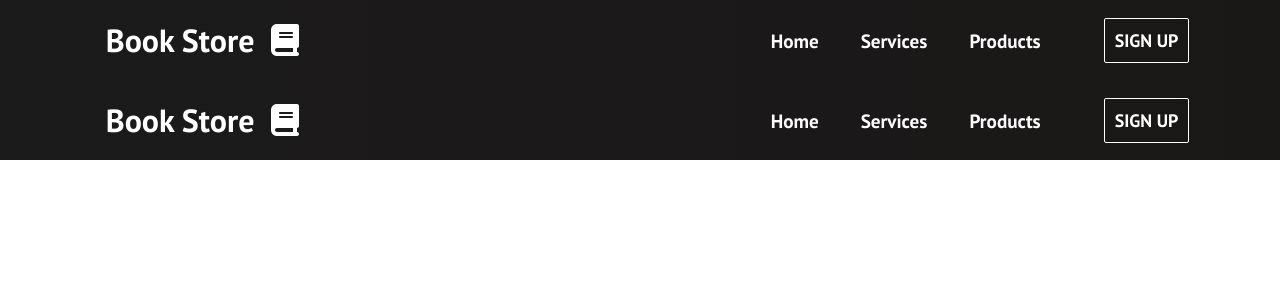
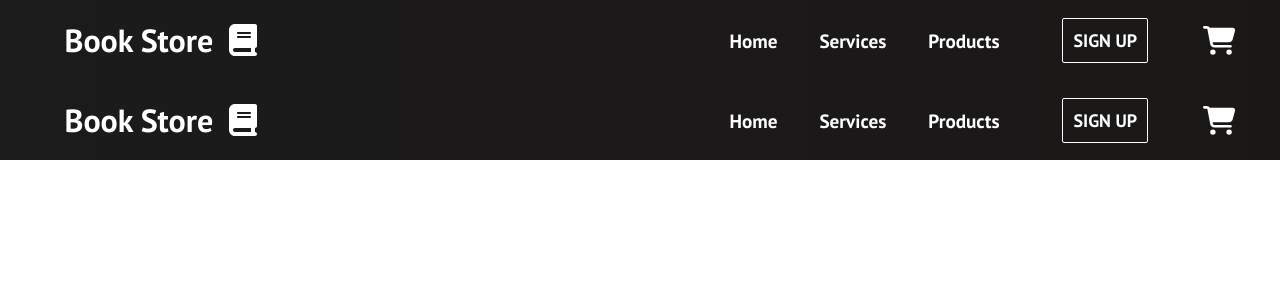
Before and after one commit to Dhruv100ni/Book-Selling-Website, a React (Create React App) app: page /Navbar in a window 1280 px wide. Shown: the top 300 px of the page. Built offline with nearby package versions, Linux system fonts and the light colour scheme.

Commit message:
fixing issues

```diff
--- a/src/components/Cards.css
+++ b/src/components/Cards.css
@@ -14,10 +14,18 @@
   color: #ff4244;
 }
 
-.heading_hr{
+.heading_hr1{
   border: 0.5px solid #1d6d86;
   width: 40%;
   margin: auto;
+  margin-bottom: 3px;
+}
+
+.heading_hr2{
+  border: 0.5px solid #1d6d86;
+  width: 30%;
+  margin: auto;
+  margin-bottom: 3px;
 }
 
 .card_container{
--- a/src/components/Cards.js
+++ b/src/components/Cards.js
@@ -242,7 +242,8 @@ const Cards = () => {
                 <div className="heading_div">
                     <div className="col-12 mb-5">
                         <h1 className='display-6 fw-bolder text-center' style={{fontFamily: "Oleo Script Swash Caps"}}>Latest Books</h1>
-                        <hr className='heading_hr'/>
+                        <hr className='heading_hr1'/>
+                        <hr className='heading_hr2'/>
                     </div>
                 </div>
 
--- a/src/components/Navbar.css
+++ b/src/components/Navbar.css
@@ -27,6 +27,12 @@
     position: sticky;
     top: 0;
     z-index: 999;
+  }
+
+  .cart_icon{
+    color: #fff;
+    margin-left: 50px;
+    font-size: 150%;
   }
 
   .navbar-container {
--- a/src/components/Navbar.js
+++ b/src/components/Navbar.js
@@ -4,10 +4,11 @@ import { Link } from 'react-router-dom';
 import './Navbar.css';
 import {  } from '@fortawesome/fontawesome-svg-core'
 import { fab } from '@fortawesome/free-brands-svg-icons'
-import { faBars, faTimes, faBook} from '@fortawesome/free-solid-svg-icons'
+import { faBars, faTimes, faBook, faCartShopping} from '@fortawesome/free-solid-svg-icons'
 import { FontAwesomeIcon } from '@fortawesome/react-fontawesome';
 
 import Signup from './Signup.js'
+import { color } from '@mui/system';
 
 
 
@@ -83,6 +84,7 @@ function Navbar() {
               window.location.href = './signup'
             }
           }>SIGN UP</Button>}
+          <FontAwesomeIcon className='cart_icon' icon={faCartShopping} />
 
 
         </div>
```
